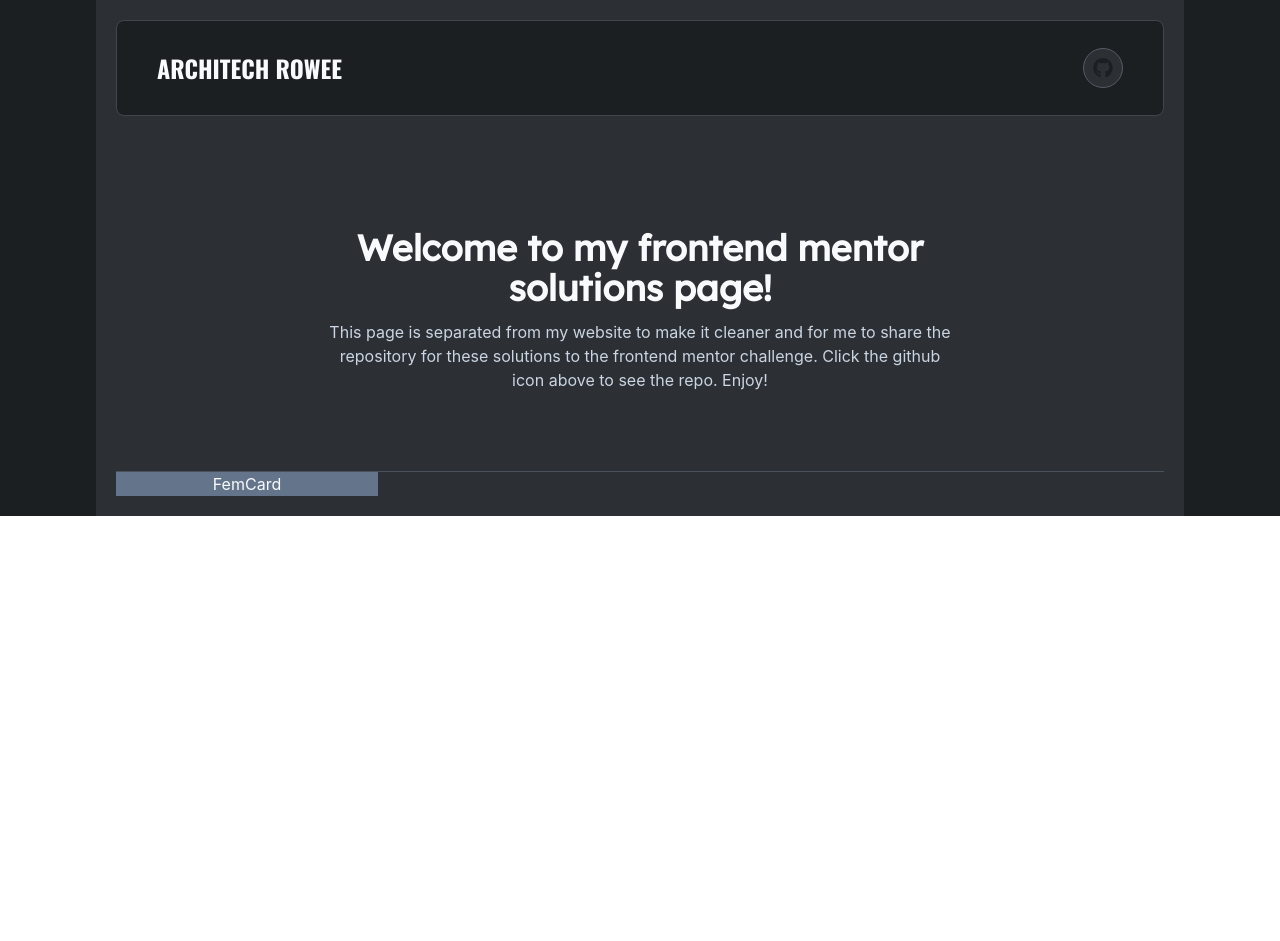
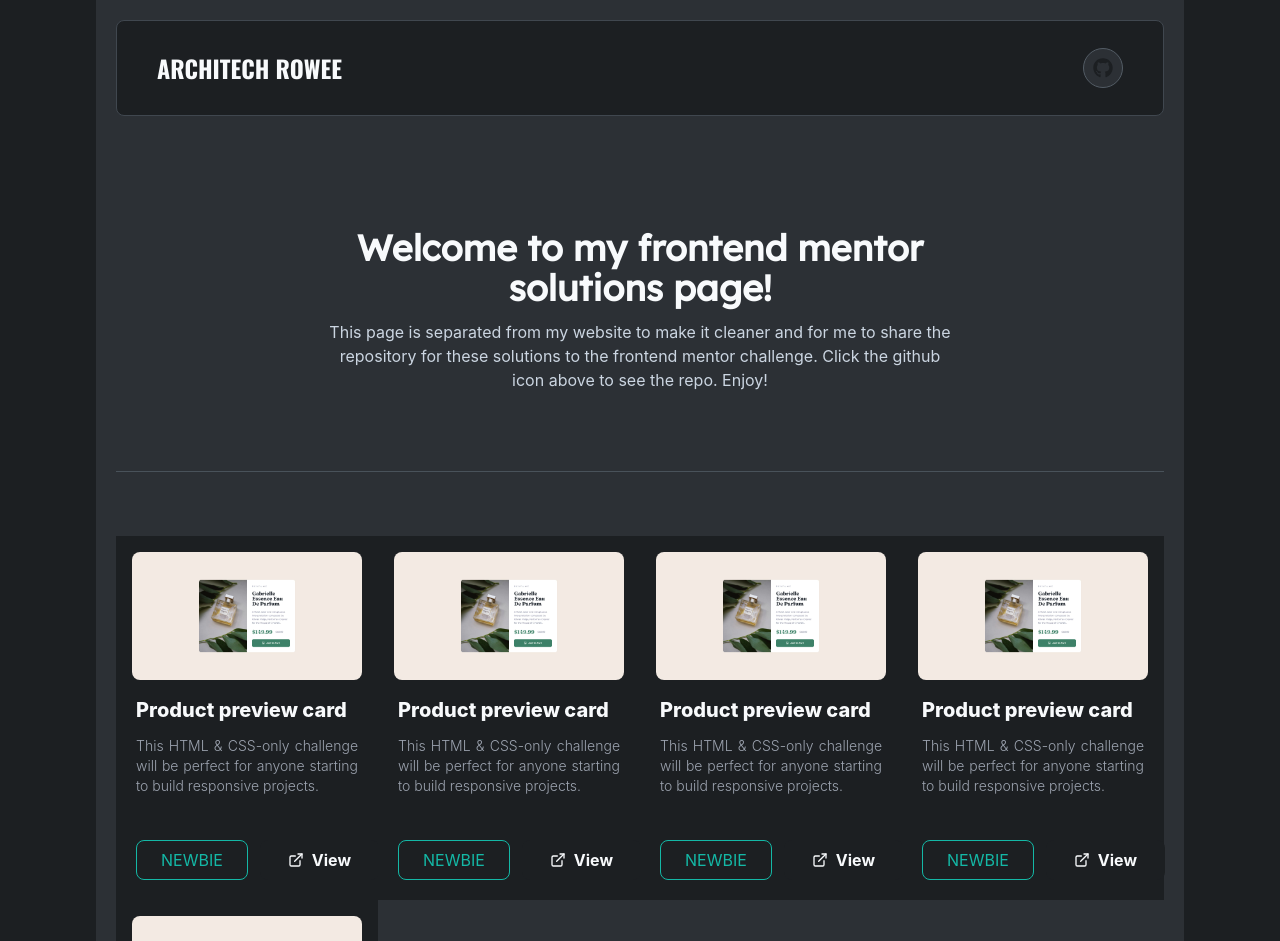
Before and after one commit to Rowee13/fem-solutions-byrowee, a React (Create React App) app: page / in a window 1280 px wide. Shown: the top 941 px of the page. Before the commit the page ends 800 px from the top, so only its background shows below. Built offline with nearby package versions, Linux system fonts and the light colour scheme; a web font is replaced by a local one.

Commit message:
Created FemCard dynamic component

```diff
--- /dev/null
+++ b/src/assets/index.js
@@ -0,0 +1,3 @@
+import femProductImgDesktop from "./fem-01/img-product-desktop.jpg";
+
+export { femProductImgDesktop };
--- a/src/components/FemCard.jsx
+++ b/src/components/FemCard.jsx
@@ -1,11 +1,41 @@
-import React from "react";
+import { FiExternalLink } from "react-icons/fi";
 
 //----------------------------------------------------------
 
-const FemCard = () => {
+const FemCard = ({
+  femId,
+  imgURL,
+  femNum,
+  femTitle,
+  femDescription,
+  femCategory,
+}) => {
   return (
-    <div className="w-1/4 bg-slate-500">
-      <h1>FemCard</h1>
+    <div className="w-1/4 bg-bunker-gray-900 hover:bg-bunker-gray-600">
+      <div className="rounded-lg overflow-hidden m-4">
+        <img src={imgURL} alt={femNum} />
+      </div>
+      <div className="flex flex-col px-5 pb-5 justify-between w-full">
+        <div className="flex flex-col justify-center items-start pb-6">
+          <h3 className="font-extrabold text-xl pb-3 line-clamp-1">
+            {femTitle}
+          </h3>
+          <p className="font-light text-justify text-gray-400 line-clamp-3 text-sm">
+            {femDescription}
+          </p>
+        </div>
+        <div className="flex flex-col xs:flex-row gap-3 justify-between pt-5">
+          <div className="flex bg-transparent border border-teal-500 uppercase items-center px-6 rounded-lg text-teal-500">
+            {femCategory}
+          </div>
+          <div>
+            <button className="flex flex-row justify-center items-center bg-bunker-gray-900 py-2 px-7 rounded-lg gap-2 font-bold hover:scale-110">
+              <FiExternalLink className="w-4 h-4" />
+              View
+            </button>
+          </div>
+        </div>
+      </div>
     </div>
   );
 };
--- a/src/pages/Home.jsx
+++ b/src/pages/Home.jsx
@@ -1,5 +1,7 @@
 import Header from "../components/Header";
 import FemCard from "../components/FemCard";
+
+import { femProductImgDesktop } from "../assets";
 
 //----------------------------------------------------------
 
@@ -18,8 +20,52 @@ const Home = () => {
         </p>
       </div>
       <div className="border-b border-bunker-gray-400 w-full h-10 mt-10" />
-      <div className="flex items-start">
-        <FemCard />
+      <div className="flex flex-wrap items-start py-16">
+        <FemCard
+          femId="fem-product-card"
+          imgURL={femProductImgDesktop}
+          femNum="project-01"
+          femTitle="Product preview card"
+          femDescription="This HTML & CSS-only challenge will be perfect for anyone starting
+            to build responsive projects."
+          femCategory="Newbie"
+        />
+        <FemCard
+          femId="fem-product-card"
+          imgURL={femProductImgDesktop}
+          femNum="project-01"
+          femTitle="Product preview card"
+          femDescription="This HTML & CSS-only challenge will be perfect for anyone starting
+            to build responsive projects."
+          femCategory="Newbie"
+        />
+        <FemCard
+          femId="fem-product-card"
+          imgURL={femProductImgDesktop}
+          femNum="project-01"
+          femTitle="Product preview card"
+          femDescription="This HTML & CSS-only challenge will be perfect for anyone starting
+            to build responsive projects."
+          femCategory="Newbie"
+        />
+        <FemCard
+          femId="fem-product-card"
+          imgURL={femProductImgDesktop}
+          femNum="project-01"
+          femTitle="Product preview card"
+          femDescription="This HTML & CSS-only challenge will be perfect for anyone starting
+            to build responsive projects."
+          femCategory="Newbie"
+        />
+        <FemCard
+          femId="fem-product-card"
+          imgURL={femProductImgDesktop}
+          femNum="project-01"
+          femTitle="Product preview card"
+          femDescription="This HTML & CSS-only challenge will be perfect for anyone starting
+            to build responsive projects."
+          femCategory="Newbie"
+        />
       </div>
     </div>
   );
```
Also changed, not shown: src/assets/fem-01/img-product-desktop.jpg (added).
